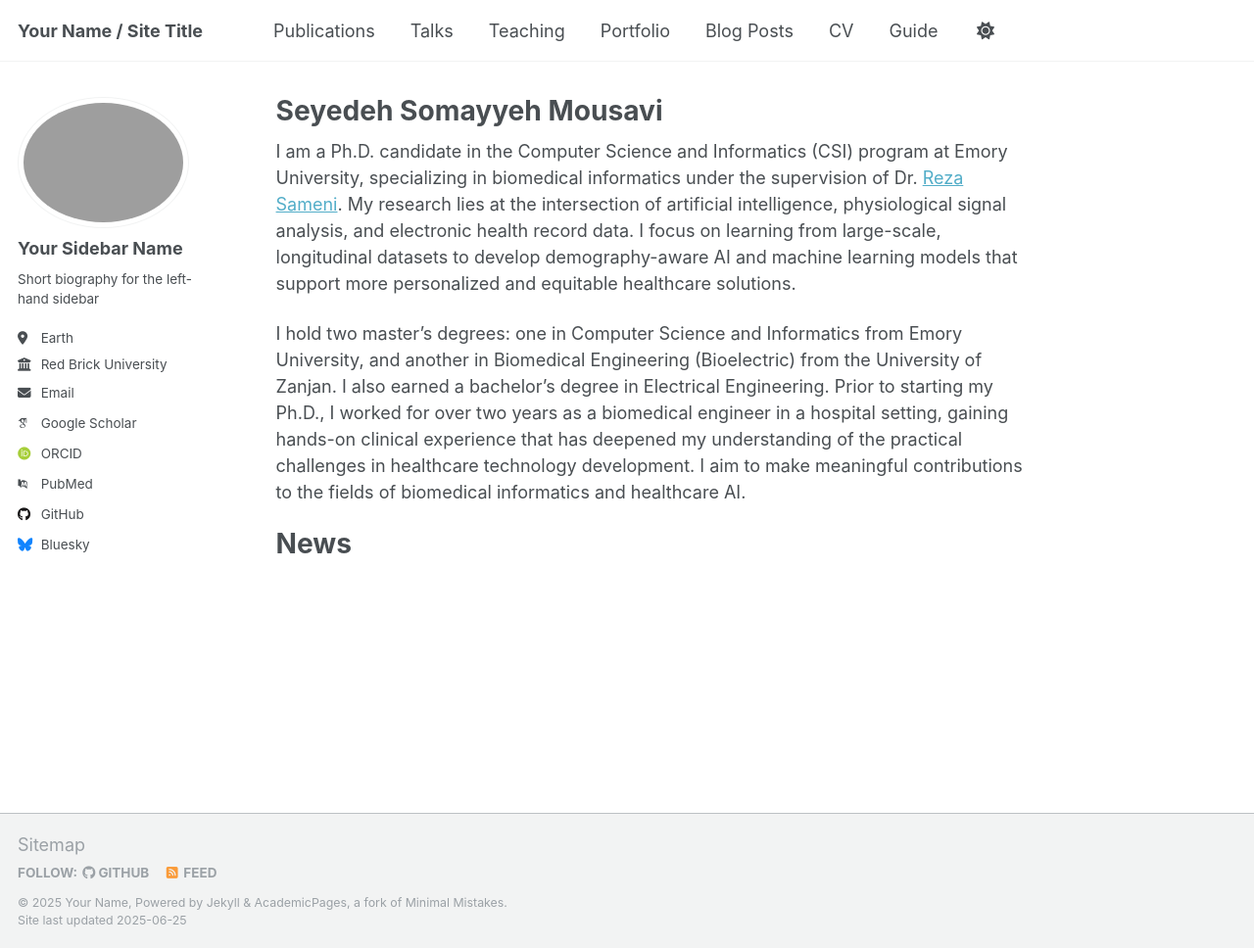
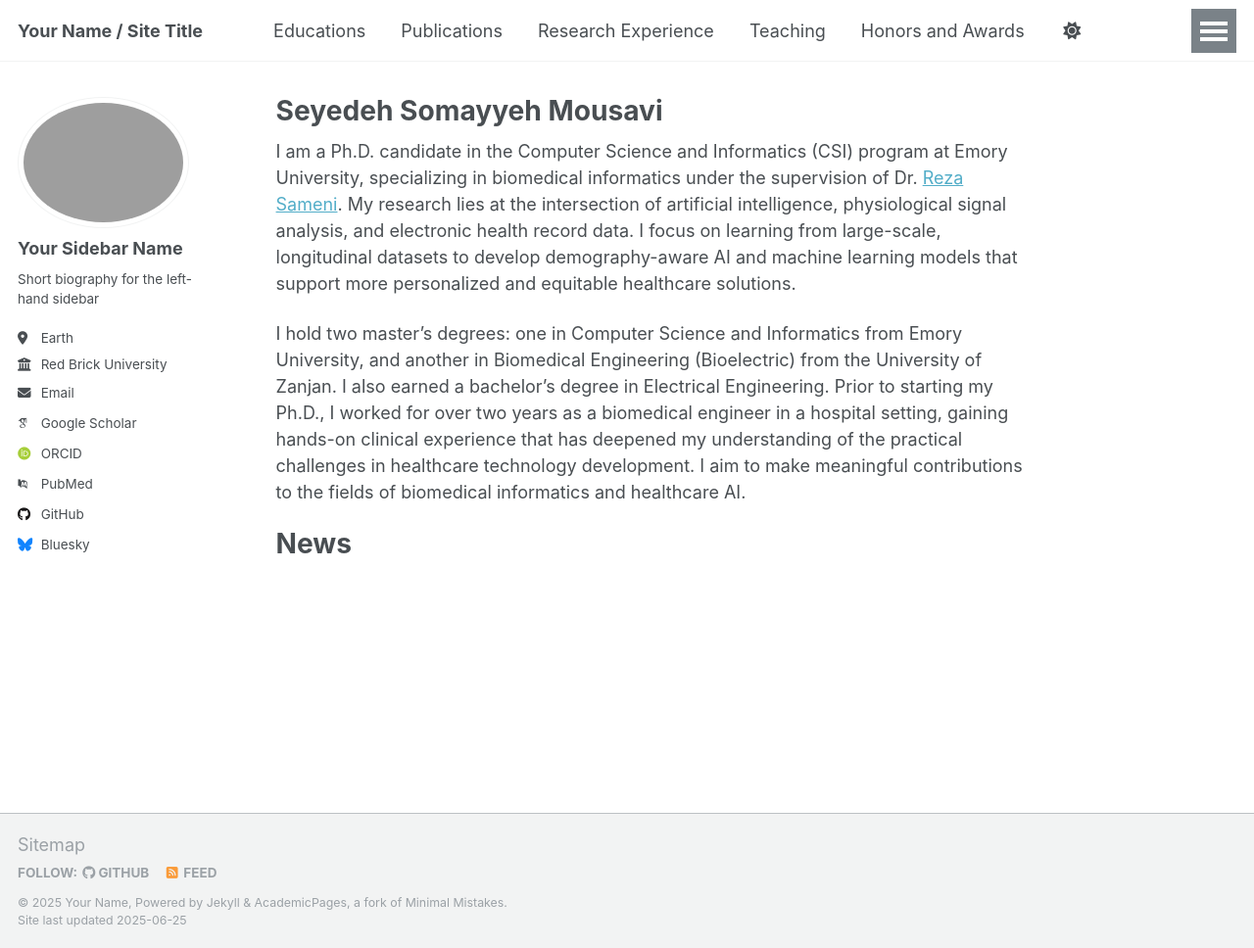
Before and after one commit to Somayyehmousavi/somayyehmousavi.github.io, a Jekyll site: the page built from _pages/about.md, in a window 1280 px wide and 968 px high. Shown: the whole window at 98% size. Built offline with Jekyll 4.4.1, drawn with Linux system fonts in a browser that asks for light colours; some web fonts are replaced.

Commit message:
Update navigation.yml

```diff
--- a/_data/navigation.yml
+++ b/_data/navigation.yml
@@ -8,20 +8,26 @@
 #      Markdown formatted page while the second is generated using JSON.
 
 main:
+  - title: "Educations"
+    url: /educations/
+
   - title: "Publications"
     url: /publications/
 
-  - title: "Talks"
-    url: /talks/
+  - title: "Research Experience"
+    url: /researchexperience/
 
   - title: "Teaching"
     url: /teaching/
 
-  - title: "Portfolio"
-    url: /portfolio/
+  - title: "Honors and Awards"
+    url: /honors_and_awards/
 
-  - title: "Blog Posts"
+  - title: "Teaching Experiences"
     url: /year-archive/
+
+  - title: "Professional Experience"
+    url: /Professional_Experience/
 
   - title: "CV"
     url: /cv/
@@ -29,5 +35,5 @@ main:
   # - title: "CV"
   #   url: /cv-json/
 
-  - title: "Guide"
-    url: /markdown/
+  # - title: "Guide"
+  #  url: /markdown/
```
